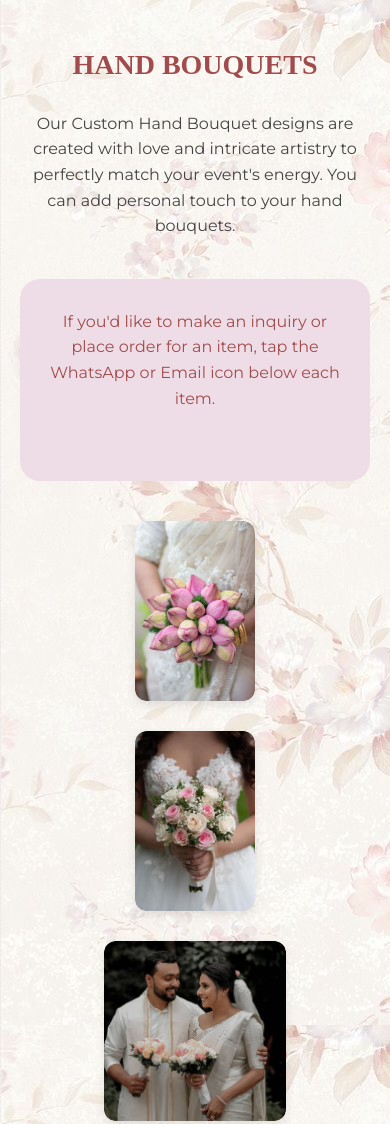
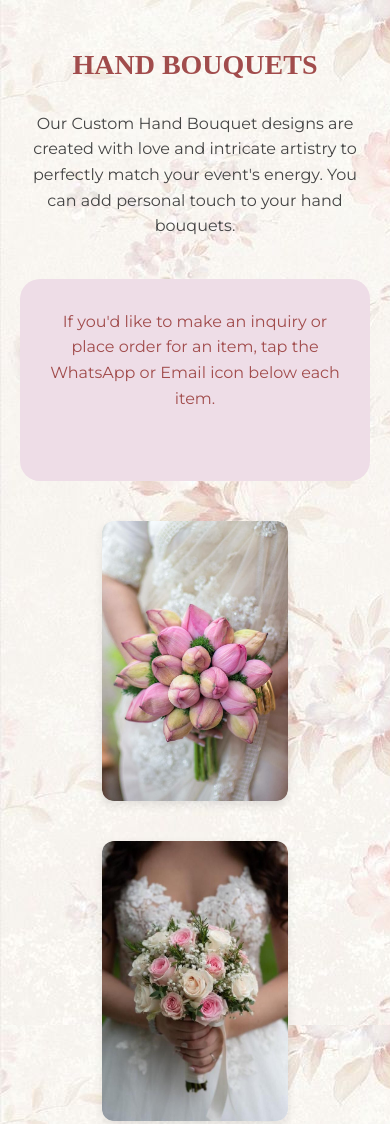
Before and after one commit to sreepriyaxx/priya-flowers, a plain HTML site: page hand-bouquets.html in a window 390 px wide. Shown: the top 1124 px of the page. Drawn offline with Linux system fonts and the light colour scheme.

Commit message:
Update hand-bouquets.html

```diff
--- a/hand-bouquets.html
+++ b/hand-bouquets.html
@@ -202,7 +202,7 @@ p {
     display: grid;
     grid-template-columns: 1fr !important;
     padding: 20px;
-    row-gap: 30px;
+    row-gap: 40px;
   }
 
   .stage-card {
@@ -211,7 +211,7 @@ p {
 
   }
   .stage-card img{
-    height: 180px;
+    height: 280px;
     object-fit: cover;
     border-radius: 10px;
     width: 100%;
```
